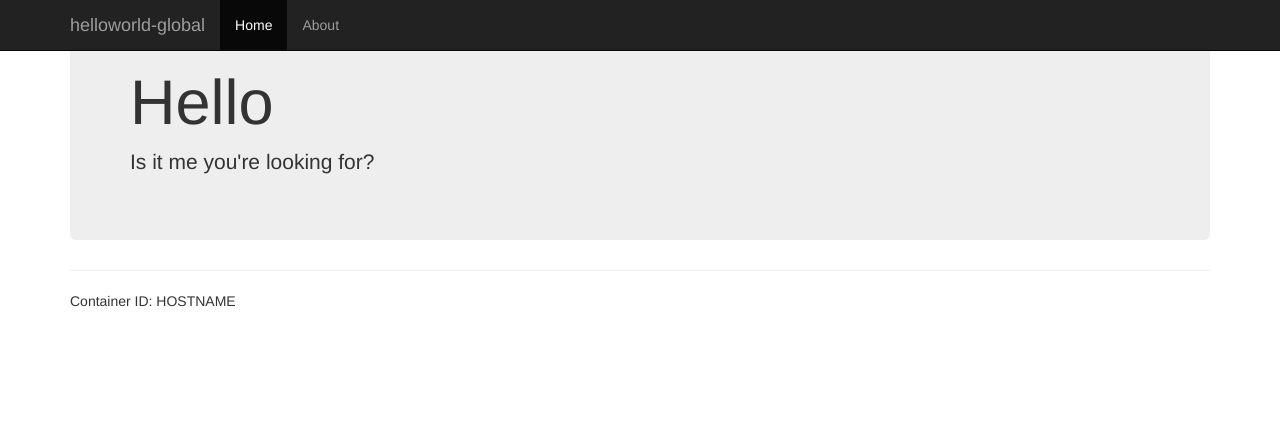
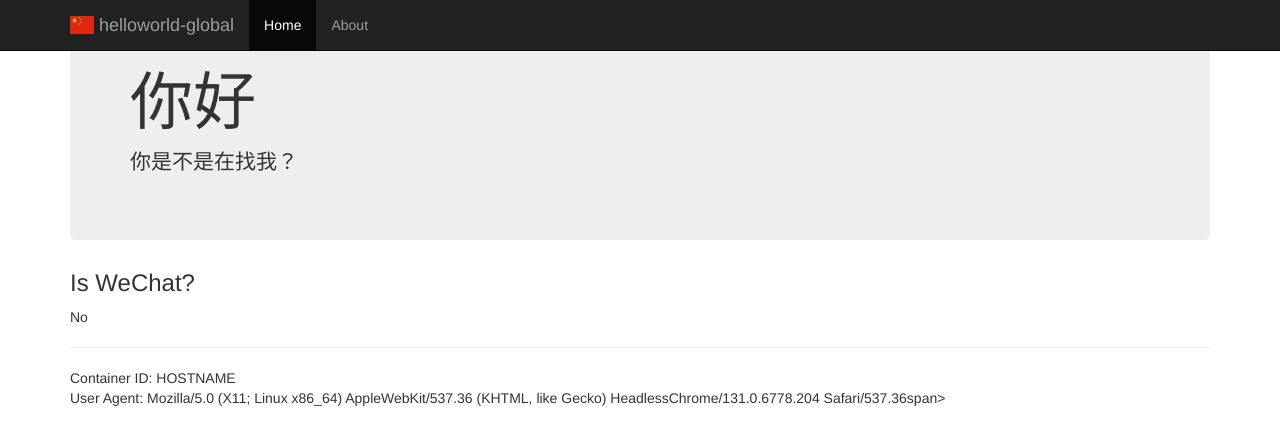
Before and after one commit to leeogrady/helloworld-global, a plain HTML site: page index.html in a window 1280 px wide. Drawn offline with nearby package versions, Linux system fonts and the light colour scheme.

Commit message:
lang and wechat detect

```diff
--- a/index.html
+++ b/index.html
@@ -8,7 +8,7 @@
 
 	<!-- Latest compiled and minified CSS -->
 	<link rel="stylesheet" href="https://maxcdn.bootstrapcdn.com/bootstrap/3.3.6/css/bootstrap.min.css" integrity="sha384-1q8mTJOASx8j1Au+a5WDVnPi2lkFfwwEAa8hDDdjZlpLegxhjVME1fgjWPGmkzs7" crossorigin="anonymous">
-
+  <link rel="stylesheet" href="https://cdnjs.cloudflare.com/ajax/libs/flag-icon-css/3.5.0/css/flag-icon.min.css" integrity="sha512-Cv93isQdFwaKBV+Z4X8kaVBYWHST58Xb/jVOcV9aRsGSArZsgAnFIhMpDoMDcFNoUtday1hdjn0nGp3+KZyyFw==" crossorigin="anonymous" />
 </head>
 <body >
     <!-- Fixed navbar -->
@@ -21,7 +21,7 @@
             <span class="icon-bar"></span>
             <span class="icon-bar"></span>
           </button>
-          <a class="navbar-brand" href="#">helloworld-global</a>
+          <a class="navbar-brand" href="#"><span class="flag-icon flag-icon-cn"></span> helloworld-global</a>
         </div>
         <div id="navbar" class="navbar-collapse collapse">
           <ul class="nav navbar-nav">
@@ -36,12 +36,17 @@
 
       <!-- Main jumbotron for a primary marketing message or call to action -->
       <div class="jumbotron">
-        <h1>Hello</h1>
-        <p>Is it me you're looking for?</p>
+        <h1>你好</h1>
+        <p>你是不是在找我？</p>
+      </div>
+      <div>
+        <h3>Is WeChat?</h3>
+        <p id='wechat'></p>
       </div>
       <hr/>
       <div class="footer">
-        <div title="The container ID is the ID of the container (or host)">Container ID: HOSTNAME
+        <div title="The container ID is the ID of the container (or host)">Container ID: HOSTNAME<br>
+          User Agent: <span id="useragent"></span>span>
         </div>
       </div>
     </div> <!-- /container -->
@@ -51,5 +56,16 @@
     <script src="https://cdnjs.cloudflare.com/ajax/libs/js-cookie/2.1.1/js.cookie.min.js"></script>
 	<!-- Latest compiled and minified JavaScript -->
 	<script src="https://maxcdn.bootstrapcdn.com/bootstrap/3.3.6/js/bootstrap.min.js" integrity="sha384-0mSbJDEHialfmuBBQP6A4Qrprq5OVfW37PRR3j5ELqxss1yVqOtnepnHVP9aJ7xS" crossorigin="anonymous"></script>
+  <script type='text/javascript'>
+    $('document').ready(function(){
+      var isWeChat = /micromessenger/i.test(navigator.userAgent);
+      if(isWeChat) {
+        $('#wechat').html("Yes");
+      } else {
+        $('#wechat').html("No");
+      }
+      $('#useragent').html(navigator.userAgent);
+    });
+  </script>
 </body>
 </html>
```
